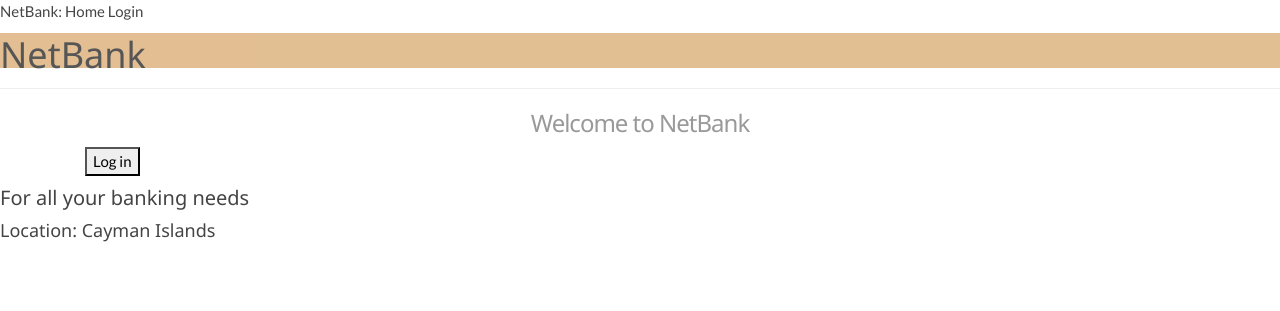
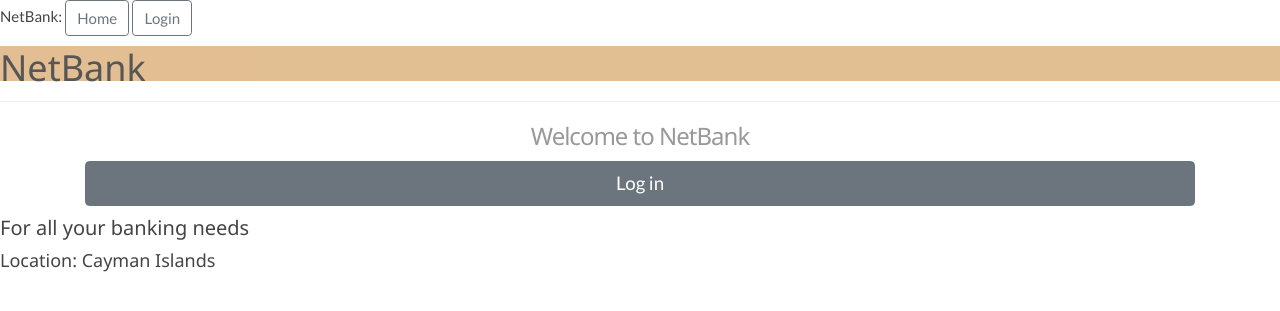
Before and after one commit to jkunnas58/dat250_netbank_fall_2020, a Flask app: page / in a window 1280 px wide. Shown: the top 311 px of the page. Run offline with Flask 2, Linux system fonts and the light colour scheme.

Commit message:
Updated some buttons
Updated buttons in the different pages

```diff
--- a/netbank/templates/index.html
+++ b/netbank/templates/index.html
@@ -7,6 +7,6 @@
 
     <a href="login_page.html">
 
-      <button id="login"> Log in </button>
+      <button type="button" class="btn btn-secondary btn-lg btn-block"> Log in </button>
     </a>
 {% endblock %}
--- a/netbank/templates/layout.html
+++ b/netbank/templates/layout.html
@@ -24,8 +24,12 @@
   <body>
     <div>
       NetBank:
-      <a href="{{ url_for('index') }}">Home</a>
-      <a href="{{ url_for('login_page') }}">Login</a>
+      <a href="{{ url_for('index') }}">
+        <button type="button" class="btn btn-outline-secondary">Home</button>
+      </a>
+      <a href="{{ url_for('login_page') }}">
+        <button type="button" class="btn btn-outline-secondary">Login</button>
+      </a>
   </div>
     <header>
       <h1>NetBank</h1>
--- a/netbank/templates/logged_in_page.html
+++ b/netbank/templates/logged_in_page.html
@@ -28,7 +28,6 @@
                     {% endif%}
                 </div>
                  <div class="form-group">
-                    {{form.submit.label}}
                     {{form.submit}}
                  </div>
         </form>
--- a/netbank/templates/login_page.html
+++ b/netbank/templates/login_page.html
@@ -45,10 +45,10 @@
 
     </div>
     <a href="{{ url_for('register')}}">
-        <button type="button" class="btn">Register new user</button>
+        <button type="button" class="btn btn-outline-primary">Register new user</button>
     </a>
 
     <a href="{{ url_for('index')}}">
-        <button type="button" class="cancelbtn">Cancel</button>
+        <button type="button" class="btn btn-outline-danger">Cancel</button>
     </a>
 {% endblock content %}
```
